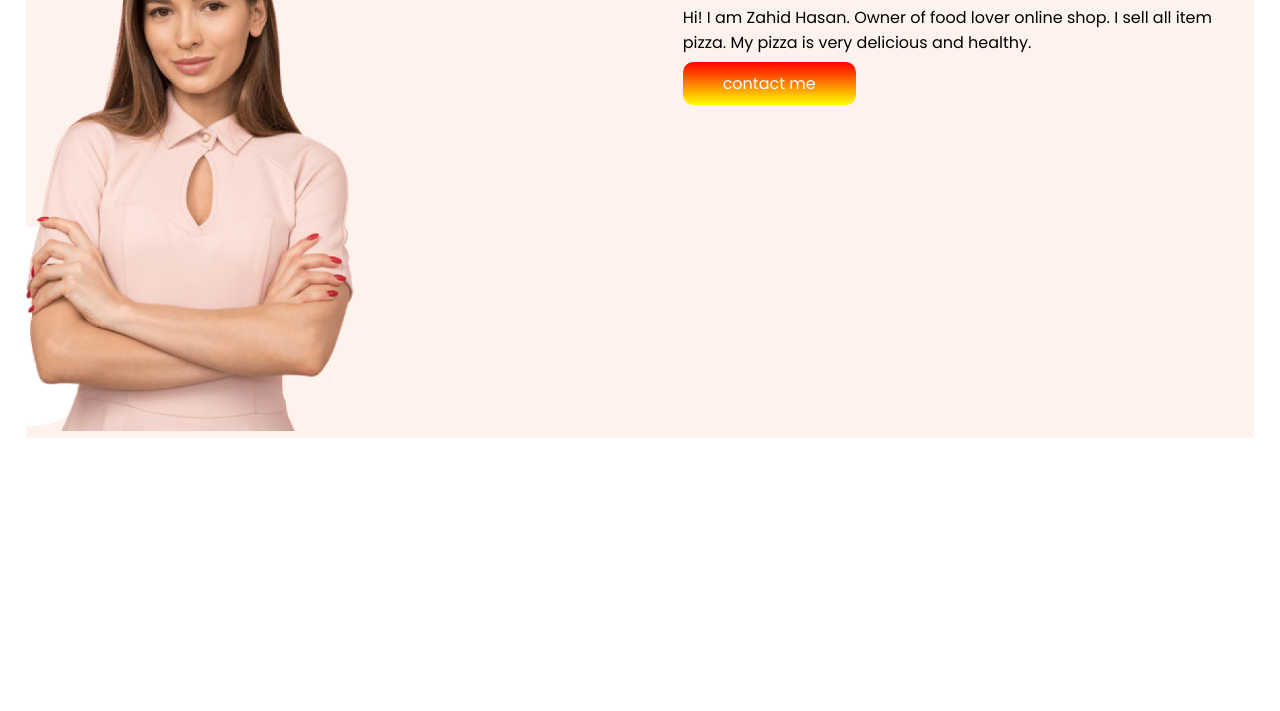
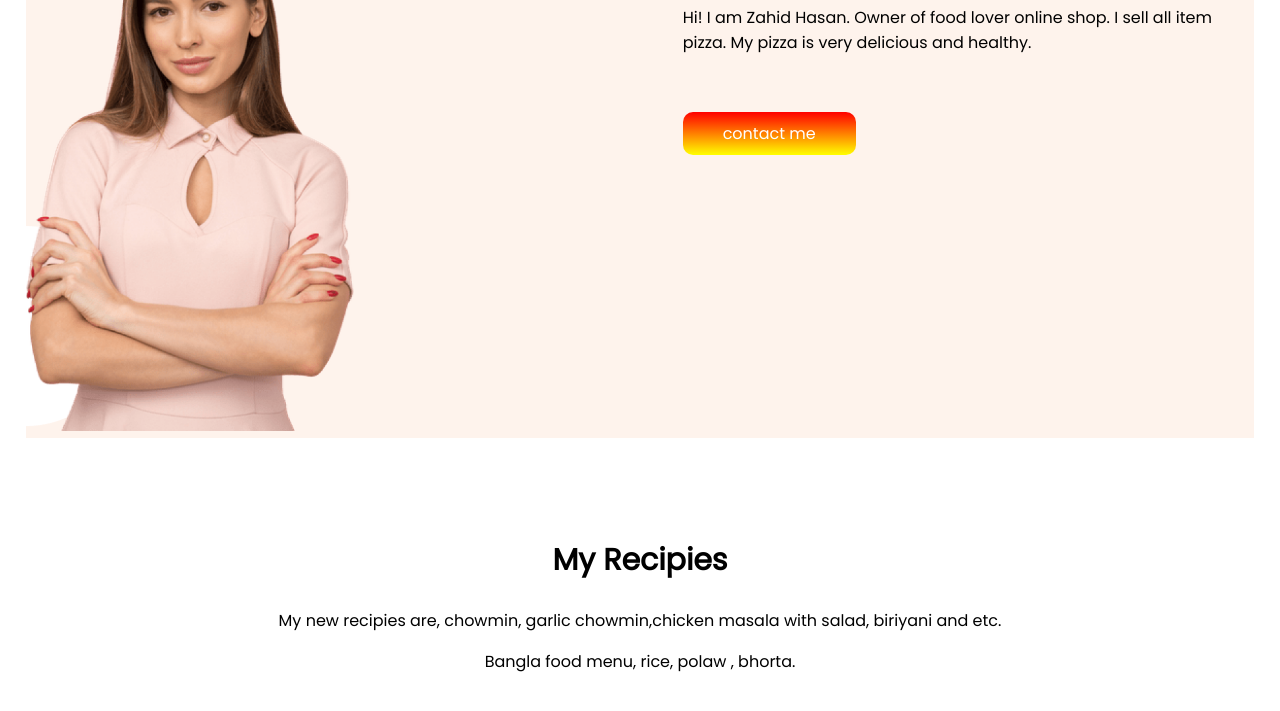
Before and after one commit to mdzahidhasan53/foodies-lover, a plain HTML site: page index.html in a window 1280 px wide. Shown: the part 716-1427 px from the top of the page. Before the commit the page ends 1279 px from the top, so only its background shows below. Drawn offline with Linux system fonts and the light colour scheme.

Commit message:
added third section

```diff
--- a/index.html
+++ b/index.html
@@ -18,7 +18,7 @@
             <h1><span class="heading">Skip</span> The Diet,</h1>
             <h1>Just Eat Healthy</h1>
             <h1>With Food Lover</h1>
-            <p>Imagine you don't need a diet because we provide healthy and delicious for you!</p>
+            <p>Imagine you don't need a diet because we provide healthy and delicious for you!</p><br>
             <a class="link-button" target="blank" href="google.com">Order Food</a>
         </div>
         <div>
@@ -34,9 +34,15 @@
             <p>Hi! I am Zahid Hasan. Owner of food lover online shop. I sell all item pizza. My pizza is very
                 delicious
                 and healthy.
-            </p>
+            </p> <br><br>
             <a class="link-button" target="blank" href="google.com">contact me</a>
         </div>
+    </section>
+    <section id="section-three">
+        <h2>My Recipies</h2>
+        <p>My new recipies are, chowmin, garlic chowmin,chicken masala with salad, biriyani and etc.</p>
+        <p>Bangla food menu, rice, polaw , bhorta.</p>
+
     </section>
 
 
--- a/style.css
+++ b/style.css
@@ -37,3 +37,6 @@ section img{
     background-repeat: no-repeat;
     background-position: left;
 }
+#section-three{
+    text-align: center;
+}
```
